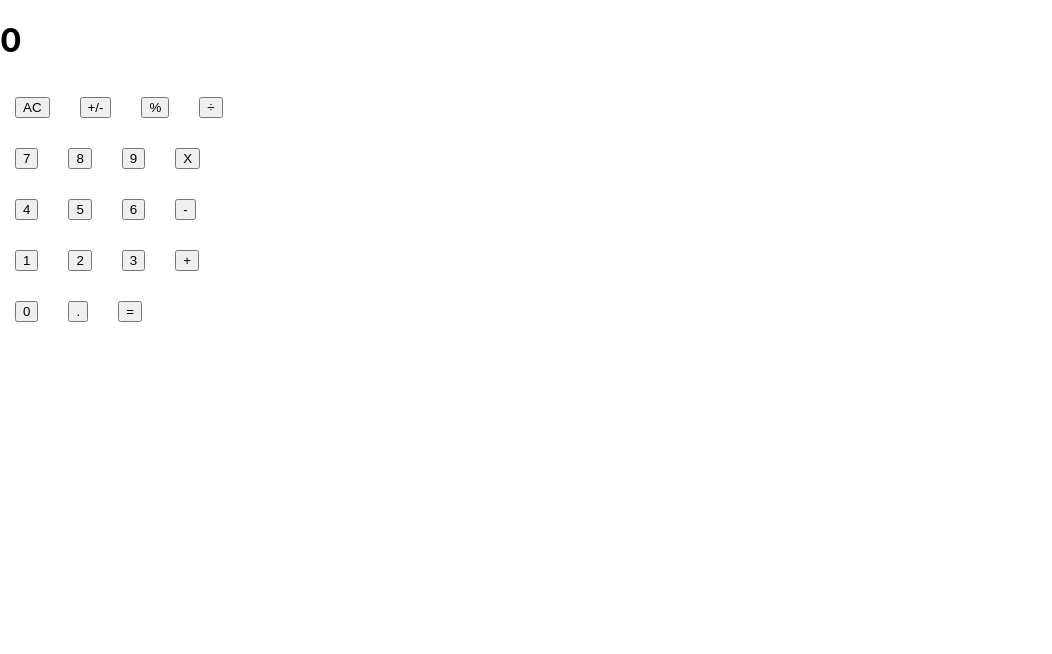
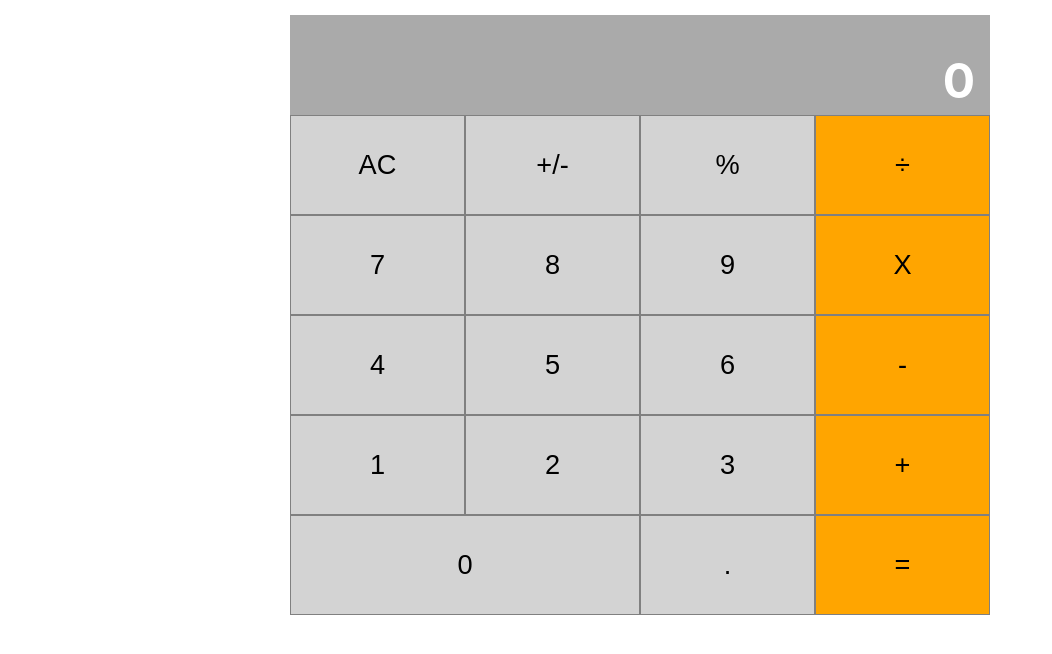
Before and after one commit to dili021/calculator-react, a React (Create React App) app: page / in a window 1280 px wide. Shown: the top 654 px of the page, without its empty margins (0-1052 px from the left). Built offline with nearby package versions, Linux system fonts and the light colour scheme.

Commit message:
finished styling components

```diff
--- a/src/App.css
+++ b/src/App.css
@@ -1 +1,41 @@
-/* stub file for now */
+* {
+  box-sizing: border-box;
+}
+.group,
+.app,
+.display,
+.panel {
+  display: flex;
+}
+.app {
+  width: 700px;
+  flex-direction: column;
+  margin: 15px auto;
+}
+.button {
+  font-size: 1.7rem;
+}
+.zero{
+  width: 50%;
+}
+.display {
+  background: #aaaaaa;
+  height: 100px;
+  padding: 5px 15px;
+  color: white;
+  font-size: 3rem;
+  font-weight: bold;
+  justify-content: flex-end;
+  align-items: flex-end;
+}
+
+.panel {
+  flex-direction: column;
+}
+.panel > * {
+  height: 100px;
+}
+.button {
+  text-align: center;
+  border: 1px solid gray;
+}
--- a/src/buttons.css
+++ /dev/null
@@ -1,8 +0,0 @@
-.panel > * {
-  display: flex;
-}
-
-.button {
-  margin: 15px;
-  text-align: center;
-}
--- a/src/components/App.js
+++ b/src/components/App.js
@@ -5,7 +5,7 @@ import ButtonPanel from './ButtonPanel';
 
 function App() {
   return (
-    <div>
+    <div className="app">
       <Display />
       <ButtonPanel />
     </div>
--- a/src/components/Button.js
+++ b/src/components/Button.js
@@ -1,9 +1,16 @@
 import React from 'react';
 import PropTypes from 'prop-types';
 
-function Button({ name }) {
+function Button({ name, color, wide }) {
   return (
-    <button type="button" className="button">
+    <button
+      type="button"
+      style={{
+        background: color,
+        width: wide ? '50%' : '25%',
+      }}
+      className="button"
+    >
       {name}
     </button>
   );
@@ -11,6 +18,13 @@ function Button({ name }) {
 
 Button.propTypes = {
   name: PropTypes.string.isRequired,
+  wide: PropTypes.bool,
+  color: PropTypes.string,
+};
+
+Button.defaultProps = {
+  wide: false,
+  color: 'orange',
 };
 
 export default Button;
--- a/src/components/ButtonPanel.js
+++ b/src/components/ButtonPanel.js
@@ -1,37 +1,36 @@
 import React from 'react';
 import Button from './Button';
-import '../buttons.css';
 
 function ButtonPanel() {
   return (
     <div className="panel">
-      <div className="group-one">
-        <Button name="AC" />
-        <Button name="+/-" />
-        <Button name="%" />
+      <div className="group group-one">
+        <Button color="lightgray" name="AC" />
+        <Button color="lightgray" name="+/-" />
+        <Button color="lightgray" name="%" />
         <Button name="÷" />
       </div>
-      <div className="group-two">
-        <Button name="7" />
-        <Button name="8" />
-        <Button name="9" />
+      <div className="group group-two">
+        <Button color="lightgray" name="7" />
+        <Button color="lightgray" name="8" />
+        <Button color="lightgray" name="9" />
         <Button name="X" />
       </div>
-      <div className="group-three">
-        <Button name="4" />
-        <Button name="5" />
-        <Button name="6" />
+      <div className="group group-three">
+        <Button color="lightgray" name="4" />
+        <Button color="lightgray" name="5" />
+        <Button color="lightgray" name="6" />
         <Button name="-" />
       </div>
-      <div className="group-four">
-        <Button name="1" />
-        <Button name="2" />
-        <Button name="3" />
+      <div className="group group-four">
+        <Button color="lightgray" name="1" />
+        <Button color="lightgray" name="2" />
+        <Button color="lightgray" name="3" />
         <Button name="+" />
       </div>
-      <div className="group-five">
-        <Button name="0" />
-        <Button name="." />
+      <div className="group group-five">
+        <Button color="lightgray" wide name="0" />
+        <Button color="lightgray" name="." />
         <Button name="=" />
       </div>
     </div>
--- a/src/components/Display.js
+++ b/src/components/Display.js
@@ -3,9 +3,9 @@ import PropTypes from 'prop-types';
 
 function Display({ result }) {
   return (
-    <h1>
-      {result}
-    </h1>
+    <div className="display">
+      <span style={{ display: 'block' }}>{result}</span>
+    </div>
   );
 }
 
```
